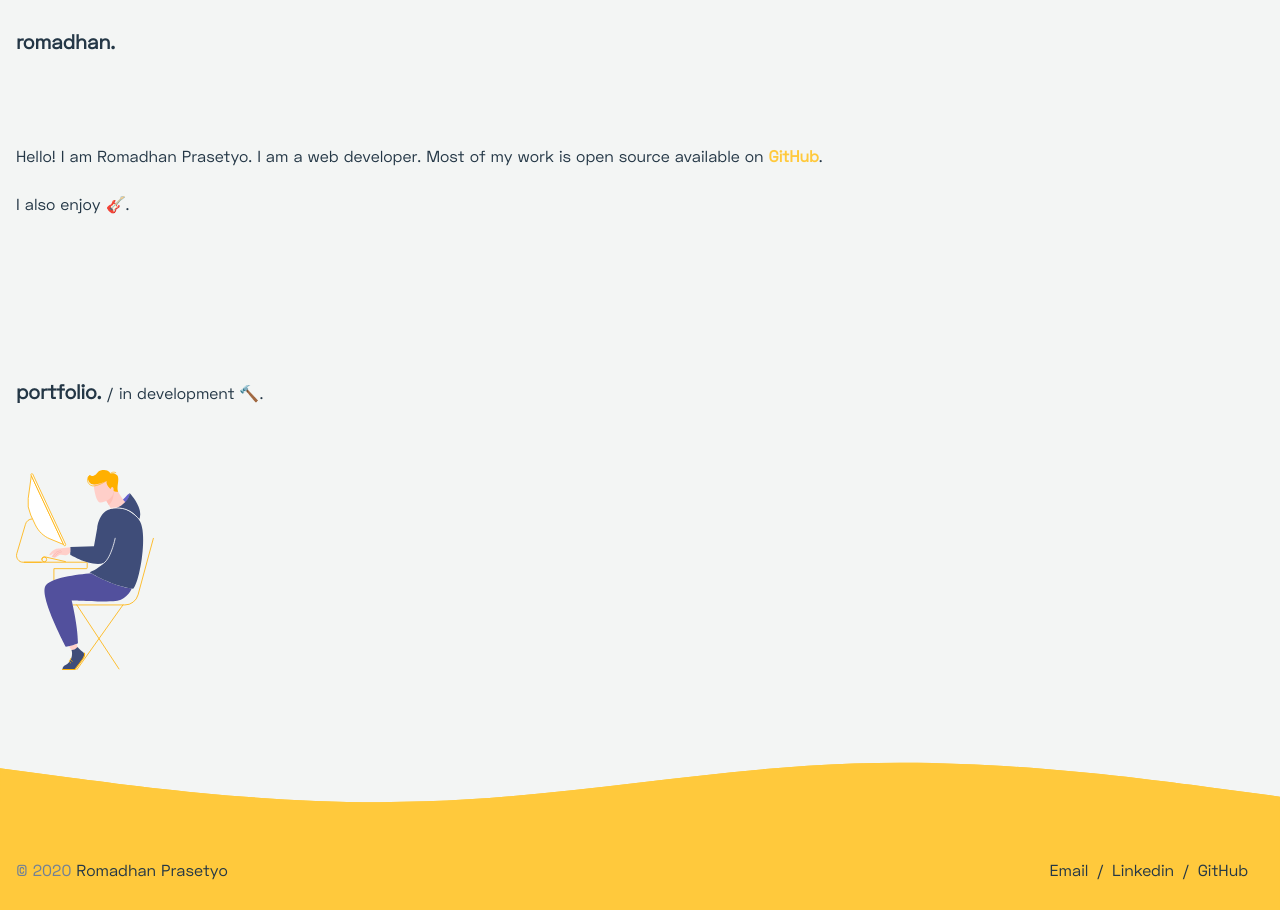
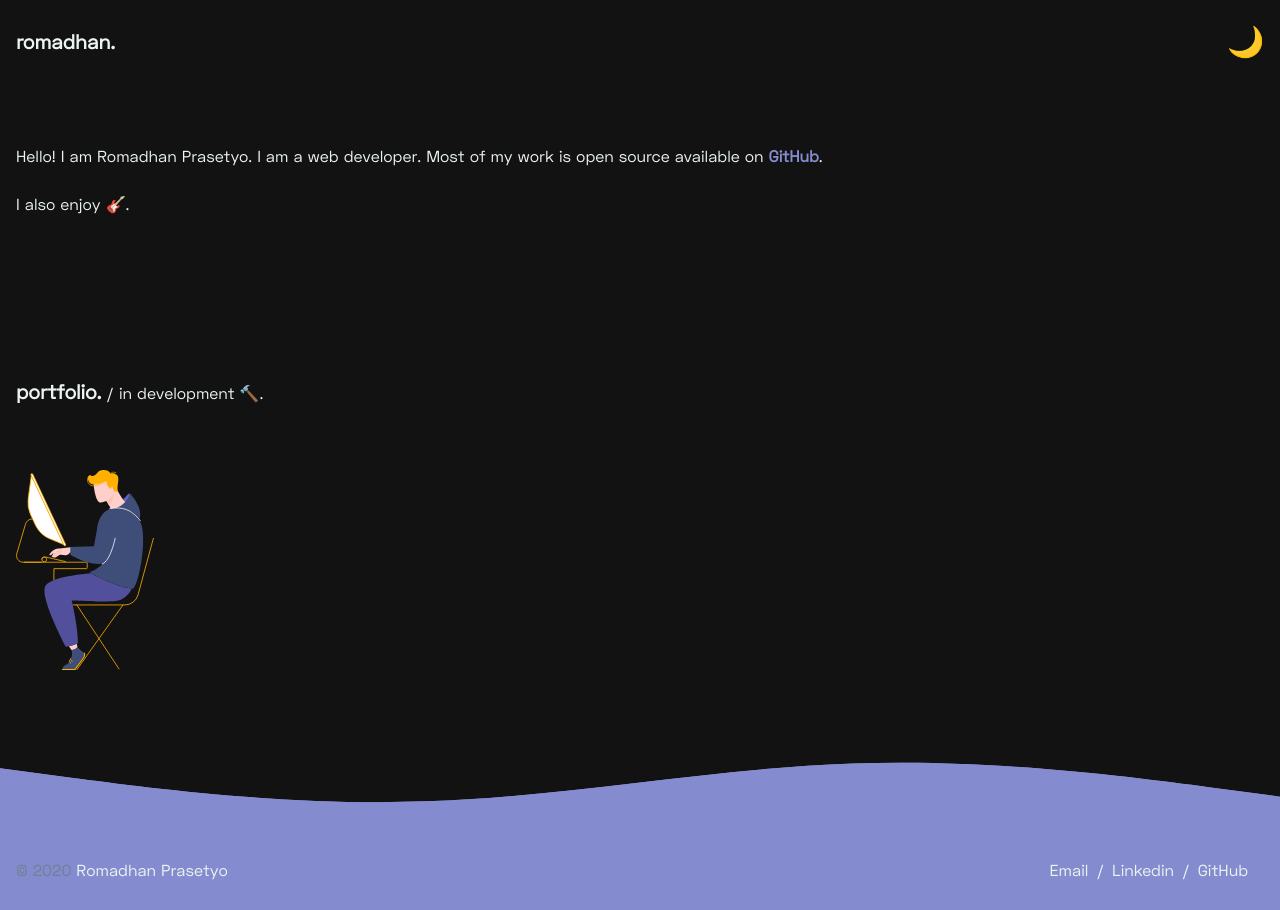
Before and after one commit to dyprast/romadhanedy-portfolio, a Nuxt app: page / in a window 1280 px wide. Built offline with nearby package versions, Linux system fonts and the light colour scheme.

Commit message:
:green_heart: Setup light and dark mode

```diff
--- a/assets/css/global.css
+++ b/assets/css/global.css
@@ -30,11 +30,11 @@ body::-webkit-scrollbar {
 }
 
 body::-webkit-scrollbar-track {
-  border-left: 1px solid #ffc93c;
+  border-left: 1px solid #848ccf;
 }
 
 body::-webkit-scrollbar-thumb {
-  background-color: #ffc93c;
+  background-color: #848ccf;
 }
 
 .light-mode body {
@@ -64,7 +64,7 @@ body::-webkit-scrollbar-thumb {
 }
 
 .gl-link-color {
-  color: #ffc93c;
+  color: #848ccf;
 }
 
 .gl-wave {
--- a/assets/sass/global.sass
+++ b/assets/sass/global.sass
@@ -2,7 +2,7 @@
 
 @import illustrations
 
-$app-color: #ffc93c
+$app-color: #848ccf
 
 html
     font-family: Space Grotesk,system-ui,-apple-system,Segoe UI,Roboto,Ubuntu,Cantarell,Noto Sans,sans-serif,BlinkMacSystemFont,Helvetica Neue,Arial,Apple Color Emoji,Segoe UI Emoji,Segoe UI Symbol,Noto Color Emoji
--- a/components/Header.vue
+++ b/components/Header.vue
@@ -12,14 +12,14 @@
           </h1>
           <div>
             <button
-              v-if="$colorMode.preference === 'dark'"
+              v-if="colorMode_ === 'dark'"
               @click="changeColorMode('light')"
               class="focus:outline-none text-3xl uppercase"
             >
               🌙
             </button>
             <button
-              v-else-if="$colorMode.preference === 'light'"
+              v-else-if="colorMode_ === 'light'"
               @click="changeColorMode('dark')"
               class="focus:outline-none text-3xl uppercase"
             >
@@ -34,9 +34,15 @@
 
 <script>
 export default {
+	data() {
+		return {
+			colorMode_: 'dark'
+		}
+	},
   methods: {
     changeColorMode(colorMode) {
       if (colorMode) {
+				this.colorMode_ = colorMode
         this.$colorMode.preference = colorMode;
       }
     },
--- a/components/Wave.vue
+++ b/components/Wave.vue
@@ -1,3 +1,3 @@
 <template>
-    <svg xmlns="http://www.w3.org/2000/svg" viewBox="0 0 1440 320"><path fill="#ffc93c" fill-opacity="1" d="M0,160L80,170.7C160,181,320,203,480,197.3C640,192,800,160,960,154.7C1120,149,1280,171,1360,181.3L1440,192L1440,320L1360,320C1280,320,1120,320,960,320C800,320,640,320,480,320C320,320,160,320,80,320L0,320Z"></path></svg>
+    <svg xmlns="http://www.w3.org/2000/svg" viewBox="0 0 1440 320"><path fill="#848ccf" fill-opacity="1" d="M0,160L80,170.7C160,181,320,203,480,197.3C640,192,800,160,960,154.7C1120,149,1280,171,1360,181.3L1440,192L1440,320L1360,320C1280,320,1120,320,960,320C800,320,640,320,480,320C320,320,160,320,80,320L0,320Z"></path></svg>
 </template>
--- a/layouts/default.vue
+++ b/layouts/default.vue
@@ -18,6 +18,11 @@ import Footer from "@/components/Footer";
 import Wave from "@/components/Wave";
 
 export default {
+  mounted() {
+		document.getElementsByTagName('html')[0].classList.remove('light-mode')
+		document.getElementsByTagName('html')[0].classList.remove('dark-mode')
+		document.getElementsByTagName('html')[0].classList.add('dark-mode')
+	},
   components: {
     Header,
     Footer,
--- a/nuxt.config.js
+++ b/nuxt.config.js
@@ -1,5 +1,4 @@
 export default {
-  colorMode: "dark",
   ssr: false,
   target: "static",
   head: {
```
Also changed, not shown: 2 other files (tests, documents, lock files or other folders).
